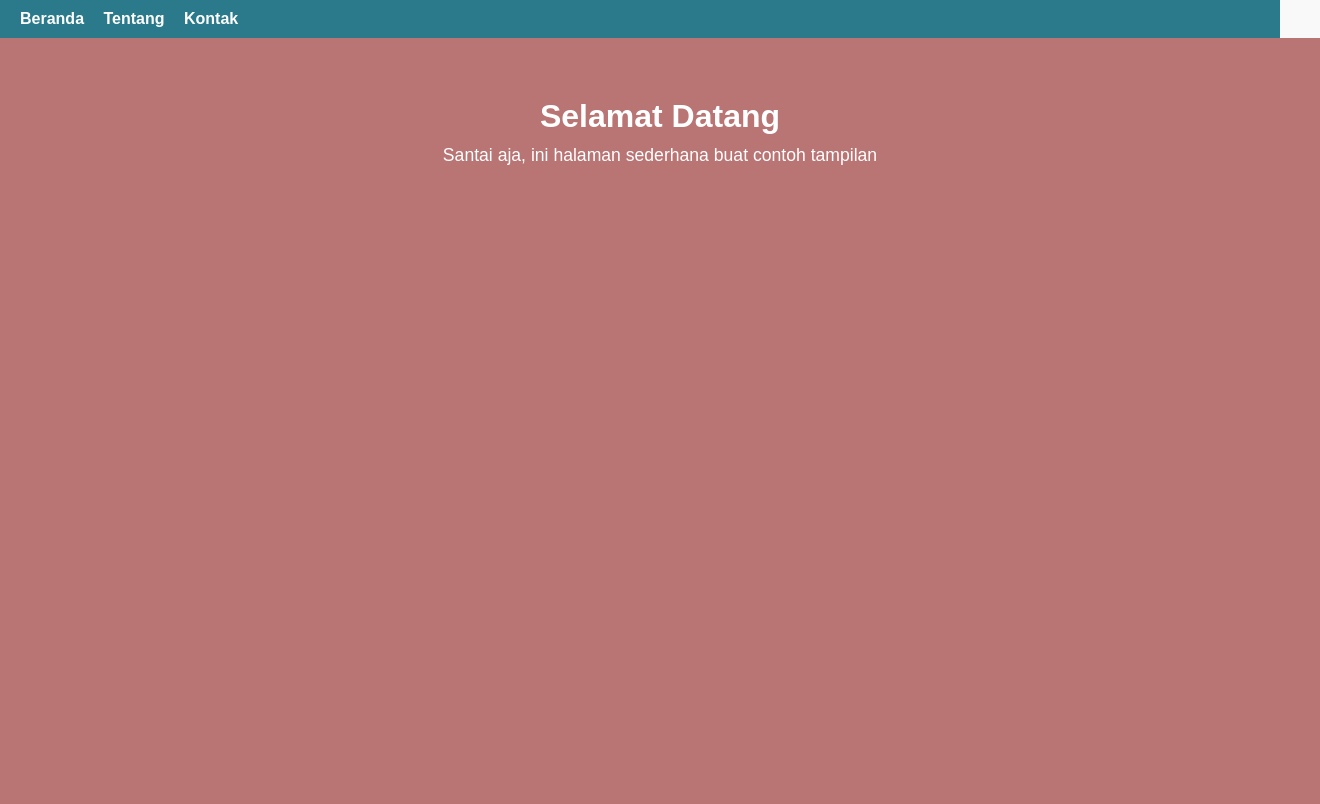
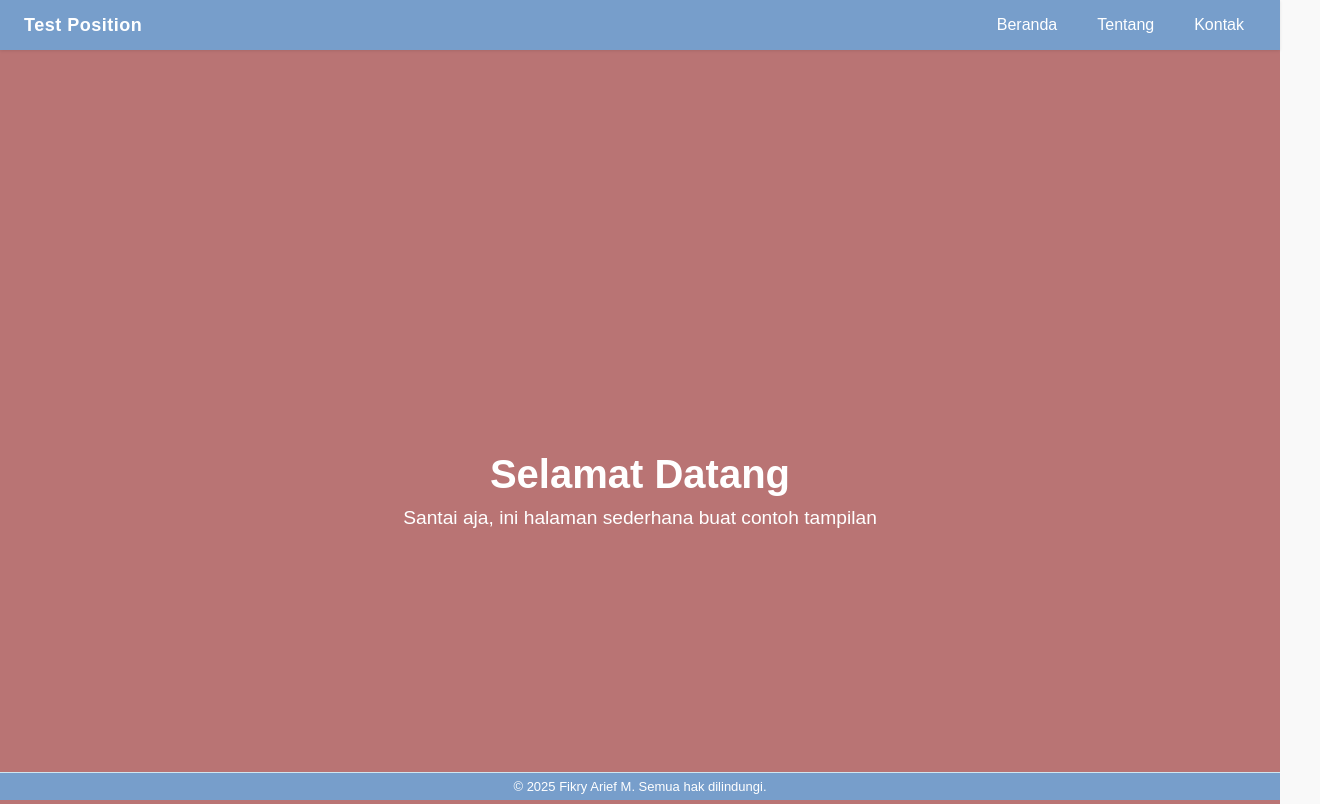
Before and after one commit to anozeref/latihan-position, a plain HTML site: page index.html in a window 1280 px wide. Shown: the top 804 px of the page, 1320 px wide, since content can reach past the window. Drawn offline with Linux system fonts and the light colour scheme.

Commit message:
Better navbar

```diff
--- a/index.html
+++ b/index.html
@@ -11,14 +11,22 @@
 
 <body>
   <!-- Navigasi -->
+<header>
   <nav>
-    <ul>
-      <li><a href="#">Beranda</a></li>
-      <li><a href="#">Tentang</a></li>
-      <li><a href="#">Kontak</a></li>
-    </ul>
+    <div class="logo">Test Position</div>
+    <div class="menu">
+      <a title="Beranda">
+        Beranda
+      </a>
+      <a title="Profil">
+        Tentang
+      </a>
+      <a  title="Kontak">
+      Kontak
+      </a>
+    </div>
   </nav>
-
+</header>
   <!-- Hero -->
   <div class="hero">
     <h1>Selamat Datang</h1>
@@ -55,9 +63,9 @@
   </div>
 
   <!-- Footer -->
-  <div class="footer">
-    <p>© 2025 Web Sederhana. All Right Reserved.</p>
-  </div>
+<footer>
+    © 2025 Fikry Arief M. Semua hak dilindungi.
+</footer>
 </body>
 
 </html>
--- a/style.css
+++ b/style.css
@@ -1,86 +1,119 @@
- /* Variabel warna utama */
+/* Variabel warna utama (pastel) */
 :root {
-      --main-color: #2a7a8c;
-      --text-color: #ffffff;
-      --bg-light: #f9f9f9;
+  --color-pastel-maroon: #b97474; /* merah pastel */
+  --color-pastel-green:  #77dd77; /* hijau pastel */
+  --color-pastel-navy:   #779ecb; /* biru pastel */
+  --text-dark: #2c2f33;
+  --text-light: #ffffff;
 }
 
 /* Reset dasar */
 body {
-      margin: 0;
+  margin: 0px;
+  padding: 0px;
   font-family: Arial, sans-serif;
-      color: var(--text-color);
-      background: var(--bg-light);
+  background: #f9f9f9;
+  color: var(--text-dark);
 }
 
 a {
   text-decoration: none;
-      color: var(--main-color);
+  color: inherit;
 }
 
 /* Header / Navigasi */
-    nav {
-      background: var(--main-color);
-      padding: 10px 20px;
+header {
+  position: fixed;
+  top: 0;
+  left: 0;
+  width: 100%;
+  z-index: 1000;
 }
 
-    nav ul {
-      list-style: none;
-      margin: 0;
-      padding: 0;
+nav {
+  background: var(--color-pastel-navy);
+  padding: 10px 24px;
+  display: flex;
+  justify-content: space-between;
+  align-items: center;
+  box-shadow: 0 1px 3px rgba(0,0,0,0.1);
 }
 
-    nav li {
-      display: inline-block;
-      margin-right: 15px;
+nav .logo {
+  font-size: 18px;
+  font-weight: 600;
+  color: var(--text-light);
+  letter-spacing: 0.5px;
+  transition: opacity 0.3s ease;
 }
 
-    nav a {
-      color: #fff;
-      font-weight: bold;
+nav .logo:hover {
+  opacity: 0.8;
 }
 
-    nav a:hover {
-      text-decoration: underline;
+nav .menu {
+  display: flex;
+  gap: 16px;
+  align-items: center;
+}
+
+nav .menu a {
+  color: var(--text-light);
+  font-size: 16px;
+  padding: 6px 12px;
+  border-radius: 20px;
+  transition: all 0.3s ease;
+}
+
+nav .menu a:hover:not(.active) {
+  background: rgba(255,255,255,0.2);
+  transform: translateY(-2px);
+}
+
+nav .menu a.active {
+  background: var(--text-light);
+  color: var(--color-pastel-navy);
+  font-weight: 600;
 }
 
 /* Hero */
 .hero {
-      width:100%;
+  background: var(--color-pastel-maroon);
   height: 1000px;
-      background: #b97474;
-      padding: 60px 20px;
+  display: flex;
+  flex-direction: column;
+  justify-content: center;
+  align-items: center;
   text-align: center;
-      border-bottom: 2px solid var(--main-color);
+  border-bottom: 2px solid var(--color-pastel-navy);
+  color: var(--text-light);
 }
 
 .hero h1 {
   margin: 0;
-      font-size: 2em;
-      color: var(--text-color);
+  font-size: 2.5em;
 }
 
 .hero p {
   margin-top: 10px;
-      font-size: 1.1em;
+  font-size: 1.2em;
 }
 
 /* Konten Utama */
 .content {
+  background: var(--color-pastel-green);
+  margin: 40px auto;
   padding: 20px;
   max-width: 900px;
-      margin: 40px auto;
-      background: #77dd77;
-      border-radius: 6px;
-      box-shadow: 0 2px 6px rgba(0, 0, 0, 0.1);
+  border-radius: 8px;
+  box-shadow: 0 2px 6px rgba(0,0,0,0.1);
+  color: var(--text-dark);
 }
 
 .content h2 {
-      color: var(--main-color);
+  color: var(--color-pastel-navy);
 }
-    .content p {
-        color:var(--main-color)
-    }
+
 /* Three Box dengan Flex */
 .three-box-flex {
   display: flex;
@@ -89,9 +122,6 @@
   max-width: 1000px;
   margin: 30px auto;
   padding: 0 15px;
-    }
-    .three-box-flex p {
-        color:var(--main-color)
 }
 
 .box-item {
@@ -104,17 +134,30 @@
   transition: transform 0.2s, box-shadow 0.2s;
 }
 
+.box-item:hover {
+  transform: translateY(-5px);
+  box-shadow: 0 4px 12px rgba(0,0,0,0.15);
+}
+
 .box-item h3 {
   margin-top: 0;
-    color: var(--main-color);
+  color: var(--color-pastel-maroon);
+}
+
+.box-item p {
+  color: var(--text-dark);
 }
 
 /* Footer */
-    .footer {
-      clear: both;
-      background: var(--main-color);
-      color: #fff;
+footer {
+  position: fixed;
+  bottom: 0;
+  left: 0;
+  width: 100%;
   text-align: center;
-      padding: 15px;
-      margin-top: 20px;
+  padding: 6px 0;
+  font-size: 13px;
+  background: var(--color-pastel-navy);
+  border-top: 1px solid #d0e6f0;
+  color: var(--text-light);
 }
```
Lines whose indentation alone changed are shown as unchanged.
